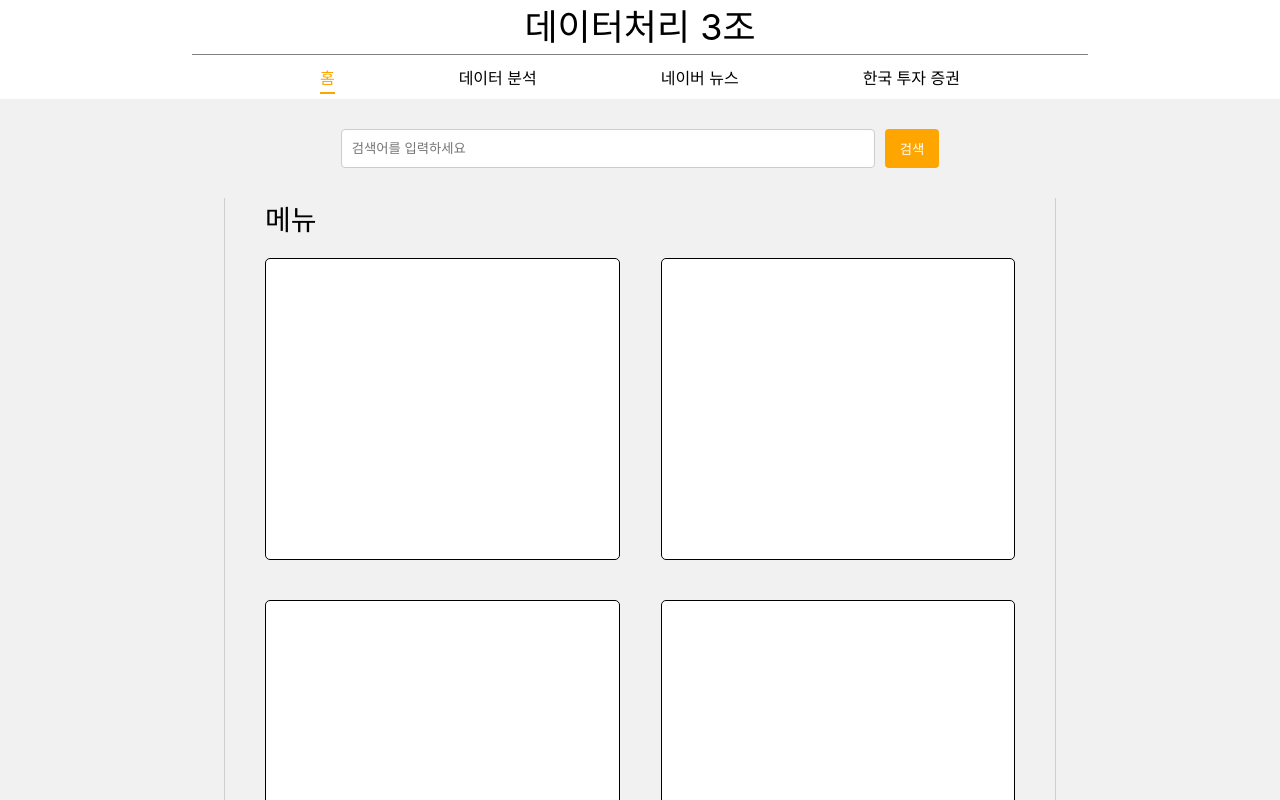
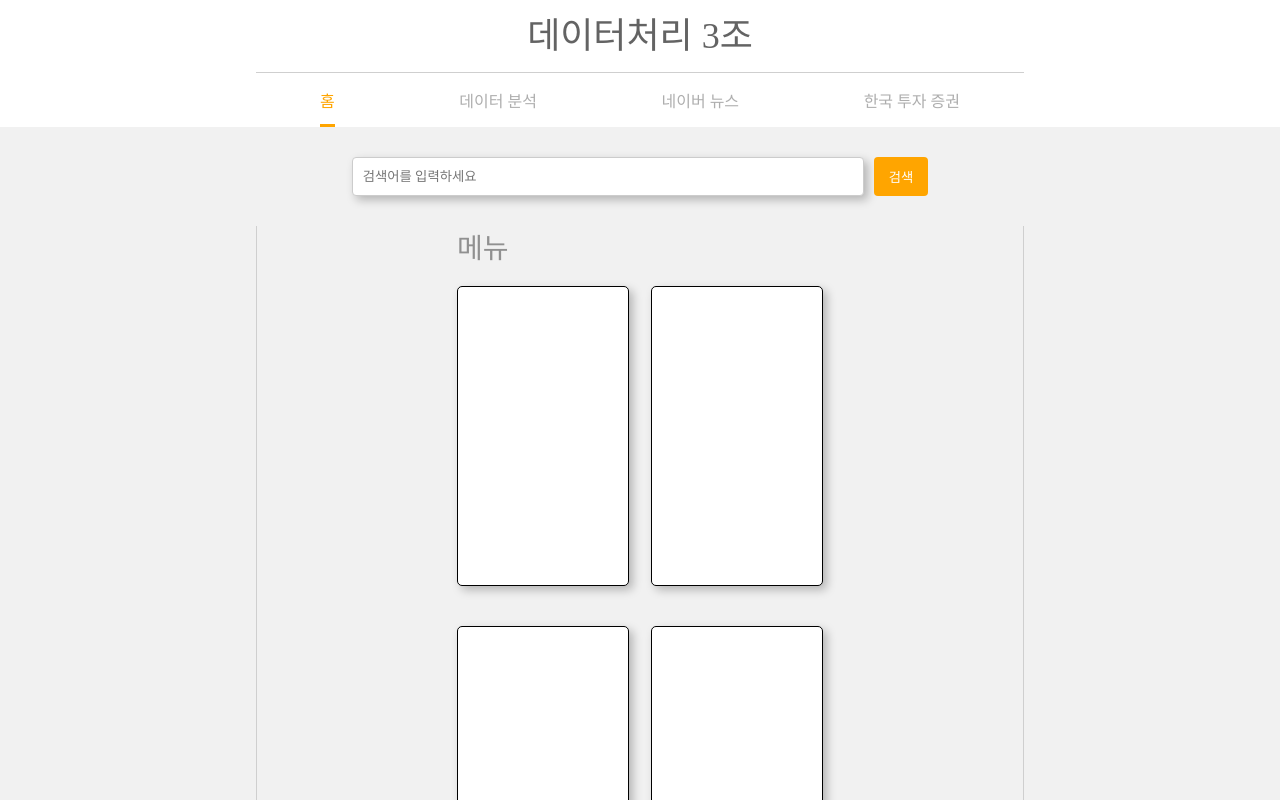
Before and after one commit to DataProcessing3/DP_front, a React (Create React App) app in the folder my-app/: page / in a window 1280 px wide. Shown: the top 800 px of the page. Built offline with nearby package versions, Linux system fonts and the light colour scheme.

Commit message:
Update App.css

```diff
--- a/my-app/src/App.css
+++ b/my-app/src/App.css
@@ -166,3 +166,200 @@
   width: 100%;
   justify-content: space-between; /* 중앙 정렬 */
 }
+
+
+@import url('https://fonts.googleapis.com/css2?family=Noto+Sans+KR:wght@400;700&display=swap');
+* {
+  margin: 0;
+  padding: 0;
+  box-sizing: border-box;
+  font-family: 'Noto Sans KR', serif;
+}
+
+.App {
+  text-align: center;
+  font-family: 'Playfair Display', serif;
+}
+
+.App-logo {
+  height: 40vmin;
+  pointer-events: none;
+}
+
+@media (prefers-reduced-motion: no-preference) {
+  .App-logo {
+    animation: App-logo-spin infinite 20s linear;
+  }
+}
+
+.MainTitle {
+  text-align: center;
+  font-size: 36px;
+  line-height: 2.0;
+  color: rgb(99, 99, 99);
+  font-family: 'Playfair Display', serif;
+}
+
+.custom-link {
+  text-decoration: none; /* 밑줄 제거 */
+  color: inherit; /* 텍스트 색상을 부모 요소로부터 상속 */
+}
+
+.underline {
+  width: 60%; /* 선의 너비 (조정 가능) */
+  height: 1px; /* 선의 두께 */
+  background-color: rgb(207, 207, 207); /* 선의 색상 */
+  margin: auto; /* 자동으로 양쪽 여백을 맞춰 중앙 정렬 */
+}
+
+.MainBody {
+  width: 70%;
+  background-color: gray;
+}
+
+.app-container {
+  display: flex;
+  overflow-x: hidden; /* 수평 스크롤바 숨김 */
+  overflow-y: hidden; /* 세로 스크롤바 숨김 */
+  background-color: white; /* 원하는 배경색으로 변경 가능 */
+}
+
+.container-box {
+  height: auto; /* 화면 높이를 100%로 설정 */
+  width: 100vw;
+  background-color: rgb(241, 241, 241); /* 원하는 배경색으로 변경 가능 */
+}
+
+.nav-container {
+  display: flex; /* 가로 정렬 */
+  justify-content: space-between; /* 양 끝에 항목 배치 및 간격 벌리기 */
+  align-items: center; /* 세로 축 정렬 */
+  padding: 15px 0px; /* 상하 여백 및 좌우 여백 */
+  width: 50%; /* 전체 너비의 50%로 설정 (옵션) */
+  margin: 0 auto; /* 중앙 정렬을 위한 자동 여백 */
+}
+
+.nav-container a {
+  text-decoration: none; /* 링크 밑줄 제거 */
+  color: rgb(174, 174, 174); /* 기본 텍스트 색상 */
+  position: relative; /* 상대 위치 설정 */
+}
+
+.nav-container a:hover,
+.nav-container a.active {
+  color: orange; /* 마우스 오버 시 색상 변경 및 활성화된 링크 색상 */
+}
+
+.nav-container a.active::after {
+  content: ''; /* 빈 내용 */
+  display: block; /* 블록 요소로 설정 */
+  height: 3px; /* 선의 높이 */
+  background-color: orange; /* 선의 색상 */
+  position: absolute; /* 위치를 절대적으로 설정 */
+  left: 0; /* 왼쪽 정렬 */
+  right: 0; /* 오른쪽 정렬 */
+  bottom: -15px; /* 아래쪽 위치 조정 */
+
+}
+
+.search-form {
+  display: flex; /* 가로 정렬 */
+  justify-content: center; /* 중앙 정렬 */
+  margin: 30px 0px; /* 상단 여백 */
+}
+
+.search-input {
+  padding: 10px 10px; /* 안쪽 여백 */
+  border: 1px solid #ccc; /* 테두리 색상 */
+  border-radius: 4px; /* 둥근 모서리 */
+  width: 40vw; /* 너비 설정 */
+  margin-right: 10px; /* 오른쪽 여백 */
+  box-shadow: 4px 4px 10px rgba(0, 0, 0, 0.25);
+}
+
+.search-button {
+  padding: 10px 15px; /* 버튼 안쪽 여백 */
+  background-color: orange; /* 버튼 배경색 */
+  color: white; /* 버튼 글자색 */
+  border: none; /* 테두리 제거 */
+  border-radius: 4px; /* 둥근 모서리 */
+  cursor: pointer; /* 마우스 커서 변경 */
+}
+
+.search-button:hover {
+  background-color: darkorange; /* 마우스 오버 시 색상 변경 */
+}
+
+.main-container {
+  display: flex;
+  flex-direction: column; /* 세로 방향으로 정렬 */
+  align-items: center; /* 중앙 정렬 */
+  margin: 0px; /* 상단 여백 */
+}
+
+.bottom-container {
+  display: flex; /* 가로 정렬 */
+  justify-content: space-around; /* 양 끝에 항목 배치 및 간격 벌리기 */
+  align-items: center; /* 세로 축 정렬 */
+  width: 100%; /* 전체 너비의 50%로 설정 (옵션) */
+  background-color: rgb(241, 241, 241); /* 원하는 배경색으로 변경 가능 */
+  margin: 0 auto; /* 중앙 정렬을 위한 자동 여백 */
+  border-top: 1px solid rgb(207, 207, 207); /* 위쪽 테두리 추가 (1px 두께, 회색) */
+}
+
+.team-section {
+  display: flex; /* 가로 방향 정렬 */
+  justify-content: center; /* 중앙 정렬 */
+  margin: 5px 0; /* 위아래 간격 */
+}
+
+.category {
+  margin: 0 0px; /* 좌우 간격 */
+  text-align: center; /* 텍스트 중앙 정렬 */
+  color: gray;
+}
+
+.category p {
+  margin: 0; /* 글씨의 기본 여백 제거 */
+}
+
+.body-from {
+  display: flex; /* Flexbox 사용 */
+  flex-direction: column; /* 세로 방향 정렬 */
+  align-items: center; /* 세로 중앙 정렬 */
+  width: 60%; /* 전체 너비의 80% */
+  margin: 0 auto; /* 중앙 정렬을 위한 자동 여백 */
+  padding: 0 200px; /* 내부 여백 (선택 사항) */
+  box-sizing: border-box; /* 패딩을 포함한 총 너비 계산 */
+  border-left: 1px solid rgb(207, 207, 207); /* 테두리 (선택 사항) */
+  border-right: 1px solid rgb(207, 207, 207); /* 테두리 (선택 사항) */
+}
+
+.sub-title {
+  display: flex; /* Flexbox 사용 */
+  justify-content: flex-start; /* 왼쪽 정렬 */
+  width: 100%; /* 너비를 100%로 설정하여 부모 요소에 맞게 */
+  font-size: 28px;
+  color: rgb(144, 144, 144);
+}
+
+.rectangle {
+  width: 47%; /* 부모 요소의 40% 크기 */
+  height: 300px; /* 고정된 높이 (예: 100px) */
+  margin: 20px 0px;
+  background-color: #ffffff; /* 사각형 배경색 (하얀색) */
+
+  border-radius: 5px; /* 사각형 모서리 둥글게 */
+  display: flex; /* Flexbox 사용 */
+  justify-content: center; /* 중앙 정렬 */
+  align-items: center; /* 중앙 정렬 */
+  text-align: center; /* 텍스트 중앙 정렬 */
+  box-shadow: 4px 4px 10px rgba(0, 0, 0, 0.25); /* 그림자 추가 */
+}
+
+.data-container {
+  display: flex; /* 가로 정렬 */
+  width: 100%;
+  margin-top: 100;
+  justify-content: space-between; /* 중앙 정렬 */
+}
```
